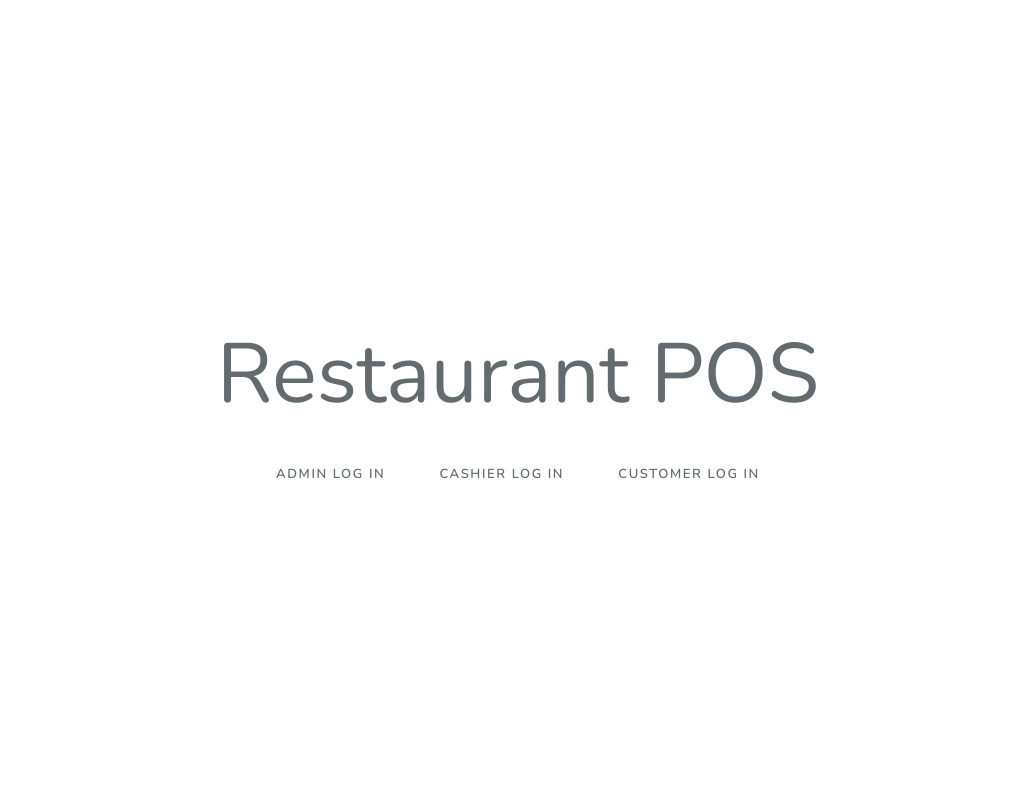
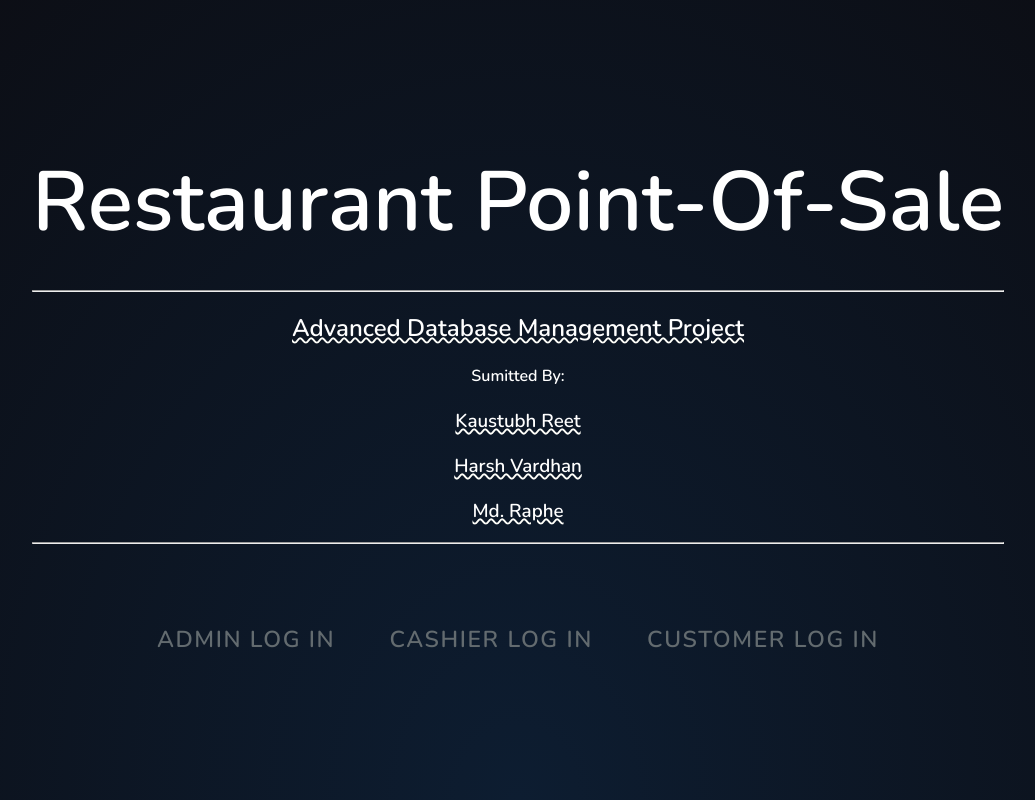
Before and after one commit to kaustubhreet/resturant-management-project, a PHP site: page /RestaurantPOS/ in a window 1280 px wide. Shown: the whole page, without its empty margins (122-1157 px from the left). Run offline with PHP 8.4, Linux system fonts and the light colour scheme.

Commit message:
some changes made

```diff
--- a/Restro/admin/partials/_footer.php
+++ b/Restro/admin/partials/_footer.php
@@ -9,7 +9,7 @@
       <div class="col-xl-6">
         <ul class="nav nav-footer justify-content-center justify-content-xl-end">
           <li class="nav-item">
-            <a href="" class="nav-link" target="_blank">Restaurant POS</a>
+            <a href="http://localhost/RestaurantPOS/" class="nav-link" target="_blank">Restaurant POS</a>
           </li>
         </ul>
       </div>
--- a/Restro/cashier/add_customer.php
+++ b/Restro/cashier/add_customer.php
@@ -3,8 +3,8 @@ session_start();
 include('config/config.php');
 include('config/checklogin.php');
 include('config/code-generator.php');
+check_login();
 
-check_login();
 //Add Customer
 if (isset($_POST['addCustomer'])) {
   //Prevent Posting Blank Values
--- a/Restro/cashier/add_product.php
+++ b/Restro/cashier/add_product.php
@@ -5,6 +5,7 @@ include('config/checklogin.php');
 include('config/code-generator.php');
 
 check_login();
+
 if (isset($_POST['addProduct'])) {
 	//- for more projects
   //Prevent Posting Blank Values
--- a/Restro/cashier/customes.php
+++ b/Restro/cashier/customes.php
@@ -3,6 +3,7 @@ session_start();
 include('config/config.php');
 include('config/checklogin.php');
 check_login();
+
 //Delete Staff
 if (isset($_GET['delete'])) {
     $id = $_GET['delete'];
--- a/Restro/cashier/partials/_footer.php
+++ b/Restro/cashier/partials/_footer.php
@@ -9,7 +9,7 @@
       <div class="col-xl-6">
         <ul class="nav nav-footer justify-content-center justify-content-xl-end">
           <li class="nav-item">
-            <a href="" class="nav-link" target="_blank">Restaurant POS</a>
+            <a href="http://localhost/RestaurantPOS/" class="nav-link" target="_blank">Restaurant POS</a>
           </li>
         </ul>
       </div>
--- a/Restro/customer/partials/_footer.php
+++ b/Restro/customer/partials/_footer.php
@@ -9,7 +9,7 @@
       <div class="col-xl-6">
         <ul class="nav nav-footer justify-content-center justify-content-xl-end">
           <li class="nav-item">
-            <a href="#" class="nav-link" target="_blank">Restaurant POS</a>
+            <a href="http://localhost/RestaurantPOS/" class="nav-link" target="_blank">Restaurant POS</a>
           </li>
         </ul>
       </div>
--- a/index.php
+++ b/index.php
@@ -1,11 +1,10 @@
 <!DOCTYPE html>
 <html lang="{{ str_replace('_', '-', app()->getLocale()) }}">
-<!-- For more projects: Visit codeastro.com  -->
 <head>
     <meta charset="utf-8">
     <meta name="viewport" content="width=device-width, initial-scale=1">
 
-    <title>Restro POS System</title>
+    <title>Restrurant POS System</title>
 
     <!-- Fonts -->
     <link href="https://fonts.googleapis.com/css?family=Nunito:200,600" rel="stylesheet">
@@ -14,10 +13,9 @@
     <style>
         html,
         body {
-            background-color: #fff;
-            color: #636b6f;
+            background: radial-gradient(ellipse at bottom, #0d1d31 0%, #0c0d13 100%);
+            color: #fff;
             font-family: 'Nunito', sans-serif;
-            font-weight: 200;
             height: 100vh;
             margin: 0;
         }
@@ -48,39 +46,53 @@
 
         .title {
             font-size: 84px;
+            font-weight: 800;
         }
 
         .links>a {
             color: #636b6f;
             padding: 0 25px;
-            font-size: 13px;
+            font-size: 23px;
             font-weight: 600;
             letter-spacing: .1rem;
             text-decoration: none;
             text-transform: uppercase;
         }
-
+        h3,h2 {
+  text-decoration:  underline wavy #fffffa 2px;
+}
         .m-b-md {
             margin-bottom: 30px;
         }
+        .links{
+            margin-top:80px;
+        }
     </style>
 </head>
-<!-- For more projects: Visit codeastro.com  -->
+
 <body>
     <div class="flex-center position-ref full-height">
         <div class="content">
-            <div class="title m-b-md">
-                Restaurant POS
+            <div class="title m-b-md fw-bold">
+                Restaurant Point-Of-Sale
+            </div><hr/>
+            <h2 class="text-white fw-bold ">Advanced Database Management Project</h2>
+            <div class="container-fluid mb-5">
+                <h4>Sumitted By: </h4>
+                <h3>Kaustubh Reet</h3>
+                <h3>Harsh Vardhan</h3>
+<h3>Md. Raphe</h3>
+<hr/>
             </div>
+            <div class="links fw-bold text-white">
 
-            <div class="links">
-			<!-- For more projects: Visit codeastro.com  -->
-                <a href="Restro/admin/">Admin Log In</a>
+
+                <a href="Restro/admin/" >Admin Log In</a>
                 <a href="Restro/cashier/">Cashier Log In</a>
                 <a href="Restro/customer">Customer Log In</a>
             </div>
         </div>
     </div>
 </body>
-<!-- For more projects: Visit codeastro.com  -->
+
 </html>
```
Also changed, not shown: Restro/01 LOGIN DETAILS & PROJECT INFO.txt (deleted, +0 -17 lines).
